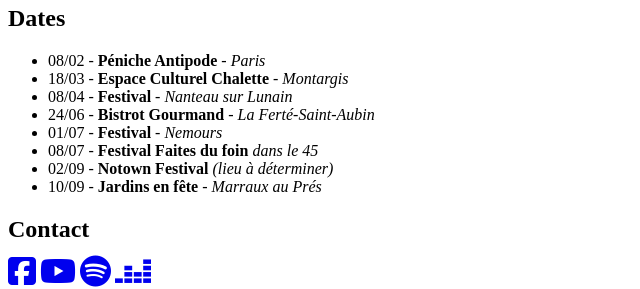
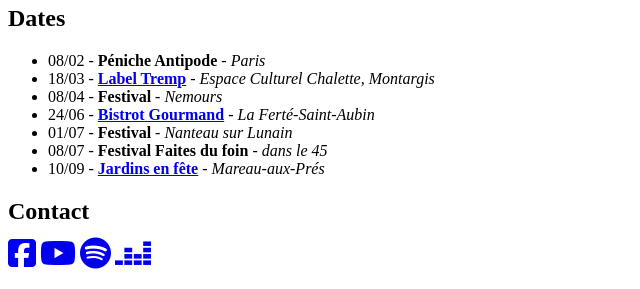
Before and after one commit to guizput/the-gig, a website with bundled scripts: page src/index.html in a window 1280 px wide. Shown: the part 3633-3922 px from the top of the page, without its empty margins (0-640 px from the left). Built offline with nearby package versions, Linux system fonts and the light colour scheme.

Commit message:
Adds links to dates

```diff
--- a/src/_footer.html
+++ b/src/_footer.html
@@ -3,13 +3,16 @@
         <h2 id="dates">Dates</h2>
         <ul>
             <li>08/02 - <b>Péniche Antipode</b> - <em>Paris</em></li>
-            <li>18/03 - <b>Espace Culturel Chalette</b> - <em>Montargis</em></li>
-            <li>08/04 - <b>Festival</b> - <em>Nanteau sur Lunain</em></li>
-            <li>24/06 - <b>Bistrot Gourmand</b> - <em>La Ferté-Saint-Aubin</em></li>
-            <li>01/07 - <b>Festival</b> - <em>Nemours</em></li>
-            <li>08/07 - <b>Festival Faites du foin</b> <em>dans le 45</em></li>
-            <li>02/09 - <b>Notown Festival</b> <em>(lieu à déterminer)</em></li>
-            <li>10/09 - <b>Jardins en fête</b> - <em>Marraux au Prés</em></li>
+            <li>18/03 - <b><a href="https://www.labeltremp.fr/">Label Tremp</a></b> - <em>Espace Culturel Chalette,
+                    Montargis</em></li>
+            <li>08/04 - <b>Festival</b> - <em>Nemours</em></li>
+            <li>24/06 - <b><a href="https://au-bistrot-gourmand.fr/">Bistrot Gourmand</a></b> - <em>La
+                    Ferté-Saint-Aubin</em></li>
+            <li>01/07 - <b>Festival</b> - <em>Nanteau sur Lunain</em></li>
+            <li>08/07 - <b>Festival Faites du foin</b> - <em>dans le 45</em></li>
+            <li>10/09 - <b><a href="https://jardinsenfete.wordpress.com/">Jardins en fête</a></b> -
+                <em>Mareau-aux-Prés</em>
+            </li>
         </ul>
     </div>
     <div class="footer__contact">
--- a/src/sass/layout/sections/_footer.scss
+++ b/src/sass/layout/sections/_footer.scss
@@ -18,6 +18,10 @@
 
             li {
                 margin-bottom: 1rem;
+
+                a {
+                    text-decoration: underline;
+                }
             }
         }
 
```
